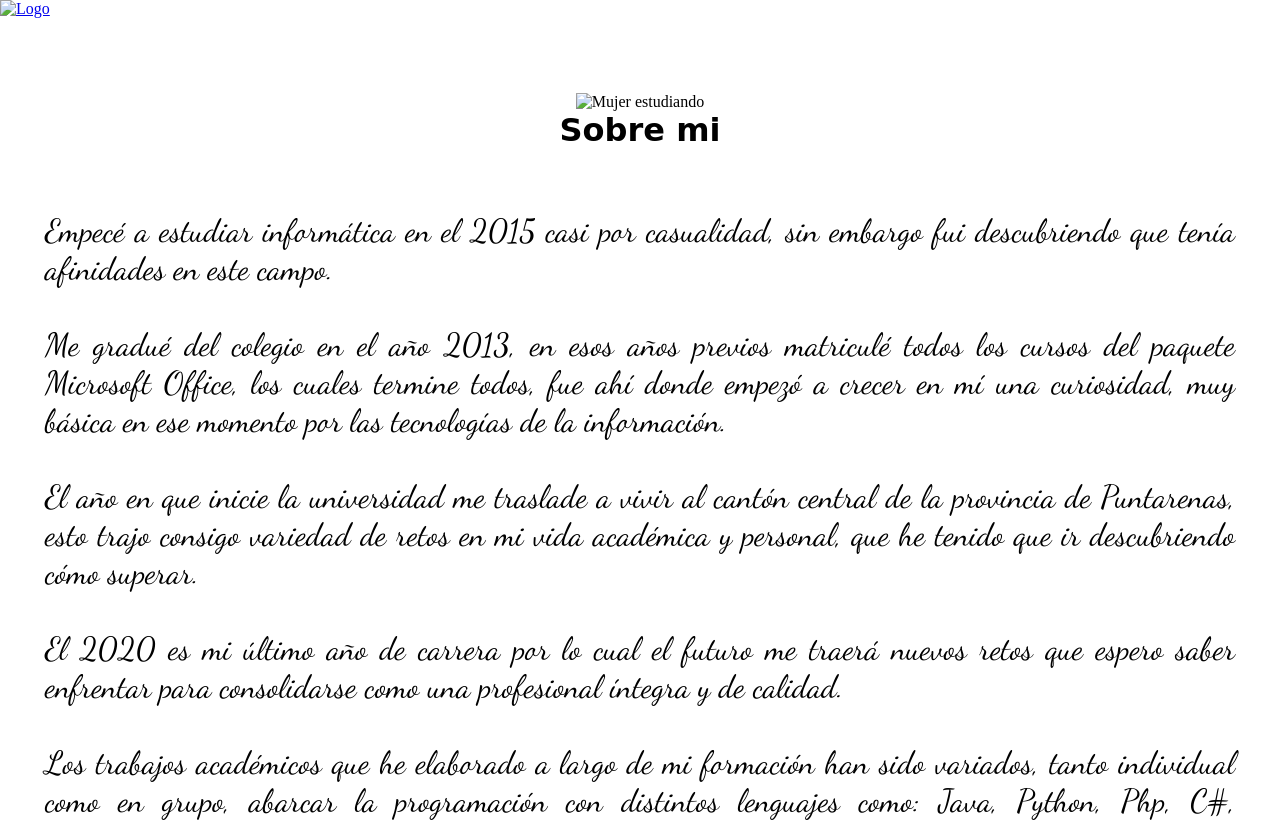
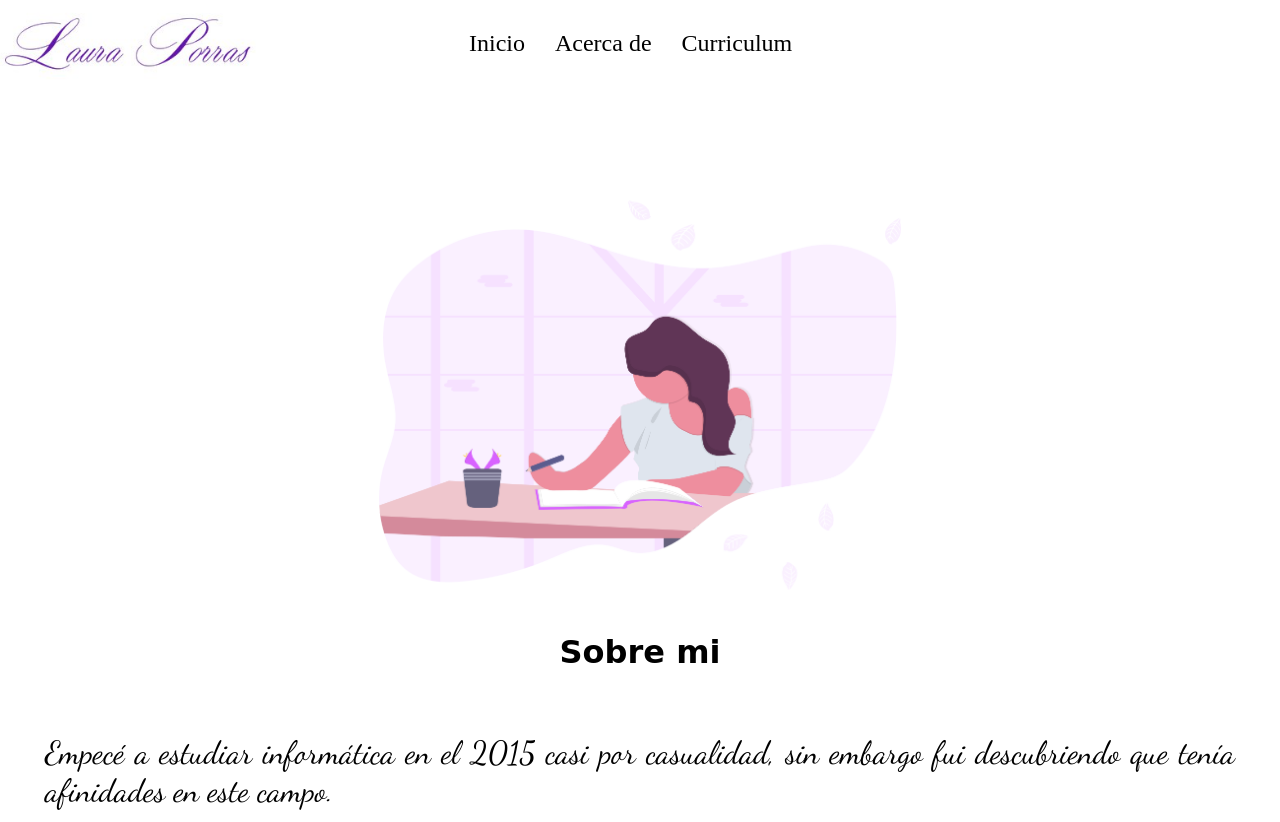
Before and after one commit to lauraporrasd/Portafolio-Personal, a plain HTML site: page about.html in a window 1280 px wide. Shown: the top 822 px of the page. Drawn offline with Linux system fonts and the light colour scheme; files that its build step writes are made by us from their sources; a web font is replaced by a local one.

Commit message:
Update about.html

```diff
--- a/about.html
+++ b/about.html
@@ -3,7 +3,7 @@
 <head>
 	<meta charset="UTF-8">
 	<title>Document</title>
-	<link rel="stylesheet" href="css/main.css">
+	<link rel="stylesheet" href="main.css">
 	<link href="https://fonts.googleapis.com/css2?family=Dancing+Script:wght@400;600&display=swap" rel="stylesheet">
 	<script src="https://kit.fontawesome.com/a1a1c1877a.js" crossorigin="anonymous"></script>
 	<link href="https://fonts.googleapis.com/css2?family=Galada&display=swap" rel="stylesheet">
@@ -12,7 +12,7 @@
 <body>
 	<header class="header">
 		<a href="#">
-			<img class="header__logo" src="css/img/logo1.jpg" alt="Logo">
+			<img class="header__logo" src="logo1.jpg" alt="Logo">
 		</a>
 		<nav class="nav__primary">
 			<ul class="nav__list">
@@ -24,7 +24,7 @@
 	</header>
 	<section class="section__article--desc">
 		<section class="section__img" >
-			<img class="footer__logo" style="width: 50%;" src="css/img/undraw_studying_s3l7.png" alt="Mujer estudiando">
+			<img class="footer__logo" style="width: 50%;" src="undraw_studying_s3l7.png" alt="Mujer estudiando">
 		</section>
 		<article class="article">
 			<h1 class="article__title">Sobre mi</h1><br>
```
